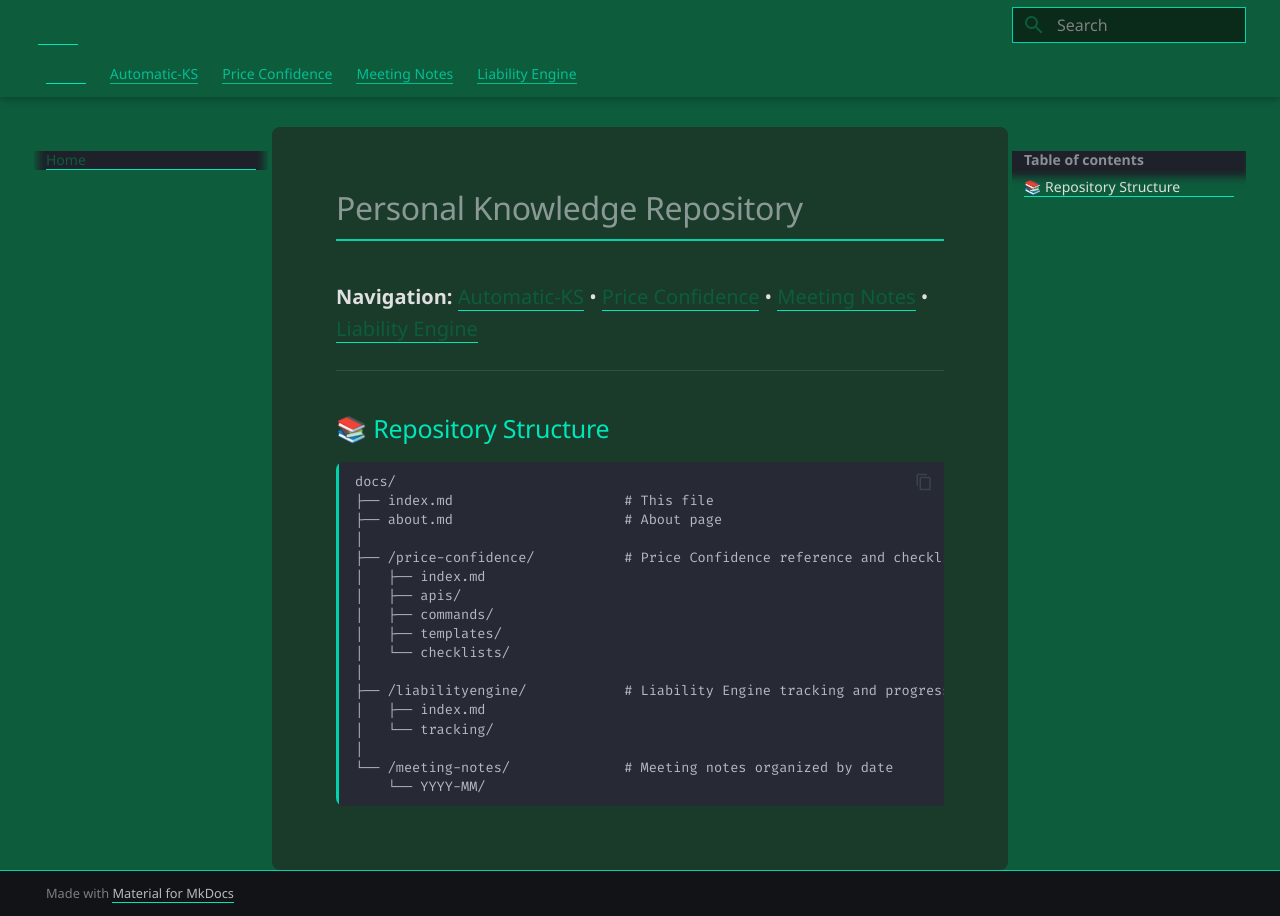
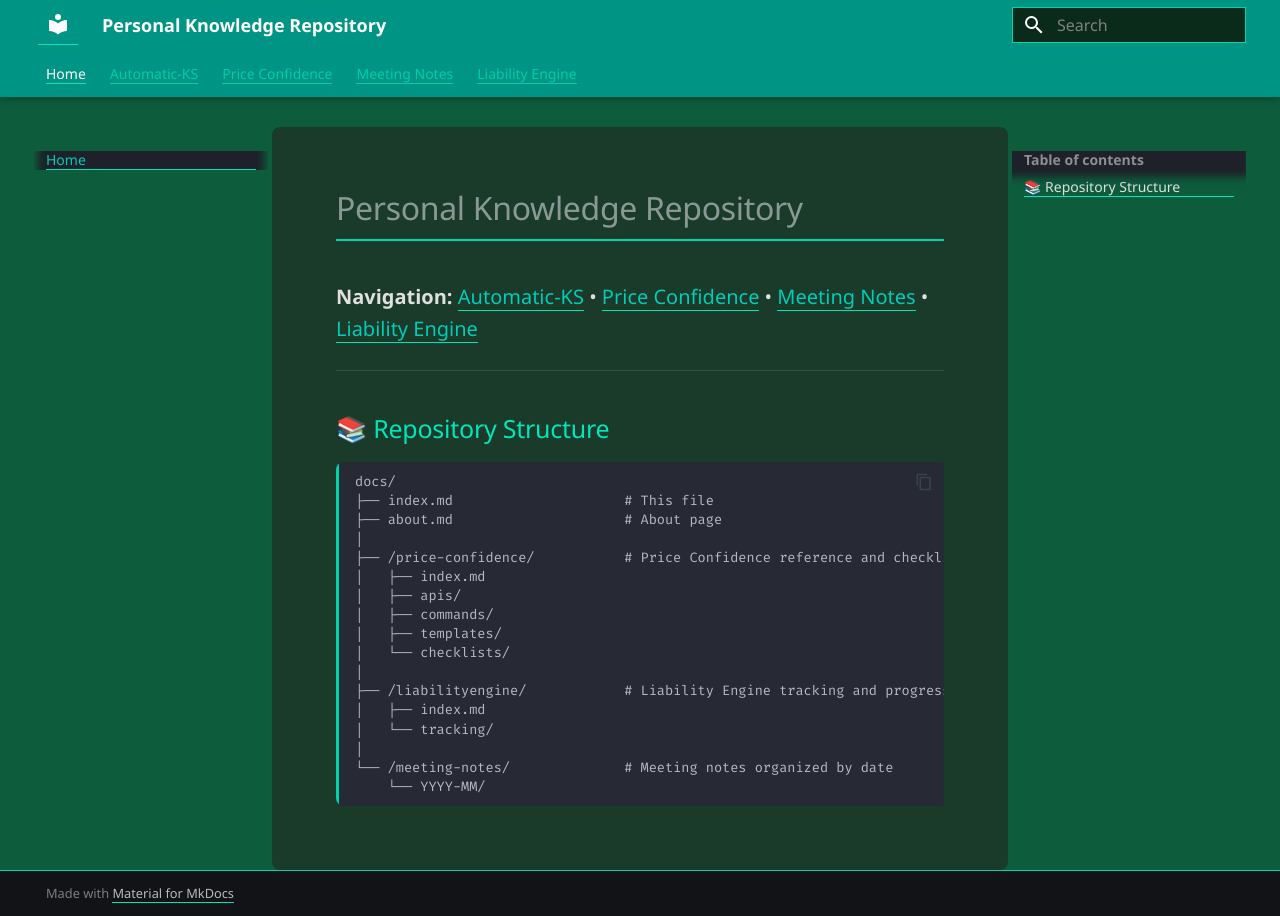
Before and after one commit to MiguelGomes2/pages-mgomes, an MkDocs documentation site: the page built from docs/index.md, in a window 1280 px wide. Built offline with MkDocs 1.6.1 and Material for MkDocs 9.7.7, drawn with Linux system fonts in a browser that asks for light colours; some web fonts are replaced.

Commit message:
Fix Material theme color and enhance CSS styling for Phthalo Green

```diff
--- a/docs/stylesheets/custom.css
+++ b/docs/stylesheets/custom.css
@@ -1,22 +1,32 @@
 /* Phthalo Green Background */
 :root {
-  --md-primary-fg-color: #0d5d3d;
-  --md-primary-bg-color: #0d5d3d;
-  --md-accent-fg-color: #00d4aa;
+  --md-primary-fg-color: #0d5d3d !important;
+  --md-primary-bg-color: #0d5d3d !important;
+  --md-accent-fg-color: #00d4aa !important;
+  --md-default-bg-color: #0d5d3d !important;
+  --md-default-fg-color: #f0f0f0 !important;
+}
+
+html {
+  background-color: #0d5d3d !important;
 }
 
 /* Main Background */
 body {
-  background-color: #0d5d3d;
-  color: #f0f0f0;
+  background-color: #0d5d3d !important;
+  color: #f0f0f0 !important;
 }
 
 .md-page {
-  background-color: #0d5d3d;
+  background-color: #0d5d3d !important;
 }
 
 .md-main {
-  background-color: #0d5d3d;
+  background-color: #0d5d3d !important;
+}
+
+.md-container {
+  background-color: #0d5d3d !important;
 }
 
 /* Content Area */
--- a/mkdocs.yml
+++ b/mkdocs.yml
@@ -3,7 +3,7 @@ theme:
   name: material
   palette:
     - scheme: slate
-      primary: custom
+      primary: teal
       accent: cyan
   features:
     - navigation.instant
```
